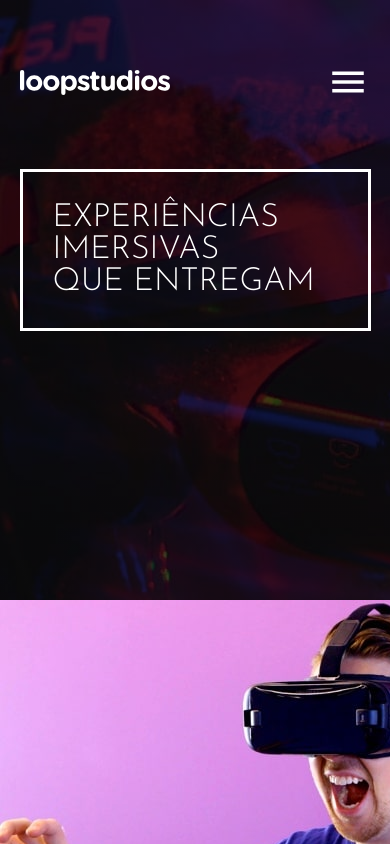
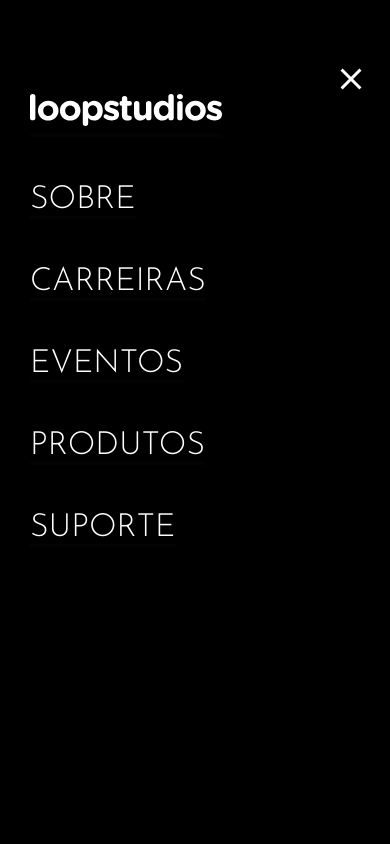
Before and after one commit to denervalspelizario/loopStudios, a React (Vite) app: page / in a window 390 px wide. Both pictures are taken after a click on the button "menu". Shown: the top 844 px of the page. Built offline with nearby package versions, Linux system fonts and the light colour scheme.

Commit message:
update projeto loopStudio implementacao de menu hamburguer com useState e props

```diff
--- a/src/App.jsx
+++ b/src/App.jsx
@@ -1,3 +1,4 @@
+import { useState } from 'react';
 import Header from './componentes/Header';
 import Article from './componentes/Article';
 import Creation from './componentes/Creation';
@@ -5,11 +6,15 @@ import Footer from './componentes/Footer';
 import './App.sass'
 
 function App() {
+  const [ openMode, setOpenMode ] = useState(false);
 
+    const alterMenu = () => {
+        setOpenMode(!openMode)
+    }
 
   return (
     <div className="App">
-      <Header />
+      <Header alterMenu={alterMenu} openMode={openMode}/>
       <Article />
       <Creation />
       <Footer />
--- a/src/componentes/Article.jsx
+++ b/src/componentes/Article.jsx
@@ -5,9 +5,9 @@ const Article = () => {
   return (
     <main>
         <figure>
-            <img  class="main__image" src={ImageInteractive} alt="Homem branco loiro usando oculos de realidade virtual e se dirvetindo"/>
+            <img  className="main__image" src={ImageInteractive} alt="Homem branco loiro usando oculos de realidade virtual e se dirvetindo"/>
         </figure>
-        <article class="article__container">
+        <article className="article__container">
             <h2>O líder em</h2>
             <h2>Interações vr</h2>
             <p>Fundada em 2011, a Loopstudios vem produzindo projetos de realidade virtual de classe mundial para algumas das melhores empresas do mundo.
--- a/src/componentes/Creation.jsx
+++ b/src/componentes/Creation.jsx
@@ -2,38 +2,38 @@ import '../styles/componentes/Creation.sass';
 
 const Creation = () => {
   return (
-    <section class="section__creation">
-        <div class="creation__text">
+    <section className="section__creation">
+        <div className="creation__text">
             <h3>Nossas criações</h3>
             <a href="#"><p class="btn">Veja todos</p></a>
         </div>
-        <div class="creation__image__container">
-            <div class="creation__image--list">
-                <figure class="image--list" id="list--1">
-                    <p class="text__image--list">deep earth</p>
+        <div className="creation__image__container">
+            <div className="creation__image--list">
+                <figure className="image--list" id="list--1">
+                    <p className="text__image--list">deep earth</p>
                 </figure>
-                <figure class="image--list" id="list--2">
-                    <p class="text__image--list">Night Arcade</p>
+                <figure className="image--list" id="list--2">
+                    <p className="text__image--list">Night Arcade</p>
                 </figure>
-                <figure class="image--list" id="list--3">
-                    <p class="text__image--list">soccer team vr</p>
+                <figure className="image--list" id="list--3">
+                    <p className="text__image--list">soccer team vr</p>
                 </figure>
-                <figure class="image--list" id="list--4">
-                    <p class="text__image--list">the grid</p>
+                <figure className="image--list" id="list--4">
+                    <p className="text__image--list">the grid</p>
                 </figure>
             </div>
-            <div class="creation__image--list">
-                <figure class="image--list" id="list--5">
-                    <p class="text__image--list">from up above vr</p>
+            <div className="creation__image--list">
+                <figure className="image--list" id="list--5">
+                    <p className="text__image--list">from up above vr</p>
                 </figure>
-                <figure class="image--list" id="list--6">
-                    <p class="text__image--list">pockets borealis</p>
+                <figure className="image--list" id="list--6">
+                    <p className="text__image--list">pockets borealis</p>
                 </figure>
-                <figure class="image--list" id="list--7">
-                    <p class="text__image--list">the curiosity</p>
+                <figure className="image--list" id="list--7">
+                    <p className="text__image--list">the curiosity</p>
                 </figure>
-                <figure class="image--list" id="list--8">
-                    <p class="text__image--list">make it fisheye</p>
+                <figure className="image--list" id="list--8">
+                    <p className="text__image--list">make it fisheye</p>
                 </figure>
             </div>
         </div>
--- a/src/componentes/Footer.jsx
+++ b/src/componentes/Footer.jsx
@@ -7,10 +7,10 @@ import Instagram from '/image/icon-instagram.svg';
 const Footer = () => {
   return (
     <footer>
-        <div class="footer__container">
-            <div class="footer__nav">
+        <div className="footer__container">
+            <div className="footer__nav">
                 <figure>
-                    <img  class="header--logo" src="./img/logo.svg" alt="Logo loopStudio" title="loopStudio"/>
+                    <img  className="header--logo" src="./img/logo.svg" alt="Logo loopStudio" title="loopStudio"/>
                 </figure>
                 <nav>
                     <ul>
@@ -22,8 +22,8 @@ const Footer = () => {
                     </ul>
                 </nav>
             </div>
-            <div class="footer__nav">
-                <div class="footer__social--media">
+            <div className="footer__nav">
+                <div className="footer__social--media">
                     <ul>
                         <li><a href="#"><img src={Facebook} alt="facebook"/></a></li>
                         <li><a href="#"><img src={Twitter} alt="twitter"/></a></li>
--- a/src/componentes/Header.jsx
+++ b/src/componentes/Header.jsx
@@ -1,23 +1,33 @@
+
+
 import '../styles/componentes/Header.sass';
-import React, {useState} from "react";
+
 import Logo from '/image/logo.svg';
 
 
 
 
-const Header = () => {
+const Header = (props) => {
 
+
+    function clickMenu(){
+        if (itens.style.display == 'block'){
+            itens.style.display = 'none'
+        } else {
+            itens.style.display = 'block'
+        }
+    }
 
 
 
   return (
     <header>
-        <div class="header__container">
+        <div className="header__container">
             <figure>
-                <a href="index.html"><img  class="header--logo" src={Logo} alt="Logo loopStudio" title="loopStudio"/></a>
+                <a href="index.html"><img  className="header--logo" src={Logo} alt="Logo loopStudio" title="loopStudio"/></a>
             </figure>
             <nav>
-                <ul class="menu__desktop--links">
+                <ul className="menu__desktop--links">
                     <li><a href="#">Sobre</a></li>
                     <li><a href="#">Carreiras</a></li>
                     <li><a href="#">Eventos</a></li>
@@ -25,23 +35,26 @@ const Header = () => {
                     <li><a href="#">Suporte</a></li>
                 </ul>
             </nav>
-            <nav class="container__menu--mobile">
-                <ul class="menu">
-                    <li><a class="menuLogo" href="#"><img  class="header--logo--menu" src={Logo} alt="Logo loopStudio" title="loopStudio"/></a></li>
-                    <li><a class="menuItem" href="#">Sobre</a></li>
-                    <li><a class="menuItem" href="#">Carreiras</a></li>
-                    <li><a class="menuItem" href="#">Eventos</a></li>
-                    <li><a class="menuItem" href="#">Produtos</a></li>
-                    <li><a class="menuItem" href="#">Suporte</a></li>
-                </ul>
-                <button class="hamburger">
-                    <i class="menuIcon material-icons ">menu</i>
-                    <i class="closeIcon material-icons">close</i>
+            <nav className="container__menu--mobile">
+                <button id="hamburger" className={props.openMode ? 'bottom__open': 'bottom__close'}  onClick={props.alterMenu}>
+                    <i className="menuIcon material-icons " >menu</i>
+                    <i className="closeIcon material-icons">close</i>
                 </button>
+                <menu id="menu__responsive--links" className={props.openMode ? 'menu__open': 'menu__close'}>
+                    <ul>
+                        <li><a class="menuLogo" href="#"><img  class="header--logo--menu" src={Logo} alt="Logo loopStudio" title="loopStudio"/></a></li>
+                        <li><a href="#">Sobre</a></li>
+                        <li><a href="#">Carreiras</a></li>
+                        <li><a href="#">Eventos</a></li>
+                        <li><a href="#">Produtos</a></li>
+                        <li><a href="#">Suporte</a></li>
+                    </ul>
+                </menu>
+
             </nav>
         </div>
-        <div class="header__container__text">
-            <div class="header__text">
+        <div className="header__container__text">
+            <div className="header__text">
                 <h1>Experiências</h1>
                 <h1>Imersivas</h1>
                 <h1>Que Entregam</h1>
--- a/src/styles/componentes/Header.sass
+++ b/src/styles/componentes/Header.sass
@@ -74,7 +74,23 @@ header
             @include mixins.tablet
                 display: block
 
-            .hamburger
+            .bottom__open
+
+                .menuIcon
+                    display: none
+                .closeIcon
+                    display: block
+
+            .bottom__close
+
+                .menuIcon
+                    display: block
+
+                .closeIcon
+                    display: none
+
+
+            #hamburger
                 position: absolute
                 z-index: 100
                 top: 1rem
@@ -94,12 +110,12 @@ header
 
                 .closeIcon
                     font-size: 36px
-                    display: none
 
-            .menu
+            .menu__open
+                display: block
                 position: fixed
-                transform: translateY(-100%)
-                transition: transform 0.2s
+                transform: translateY(0)
+                transition: transform 0.8s
                 top: 0
                 left: 0
                 right: 0
@@ -110,28 +126,32 @@ header
                 list-style: none
                 padding-top: 4rem
 
+
                 li
-                    margin: 30px 0px 20px 30px
+                    padding: 30px 0px 20px 30px
                     list-style: none
 
-                    img
-                        padding-bottom: 100px
-                        position: relative
-                        bottom: 20px
 
-                    .menuItem
+                    a
+
                         color: variables.$primary-color
                         text-decoration: none
                         font-family: 'Josefin Sans', sans-serif
                         font-weight: 300
                         text-transform: uppercase
                         font-size: 32px
+                        border-bottom: 3px solid rgba(255,255, 255, .01)
 
                         &:hover
                             @include mixins.hover
 
-            .showMenu
-                transform: translateY(0)
+            .menu__close
+                display: none
+                transform: translateY(-100%)
+
+
+
+
 
     .header__container__text
         width: 1050px
```
Also changed, not shown: src/index.sass (line endings or trailing spaces).
